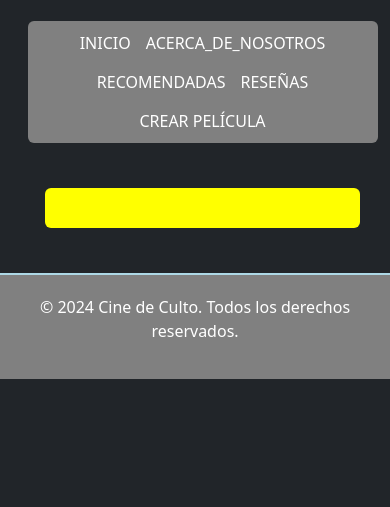
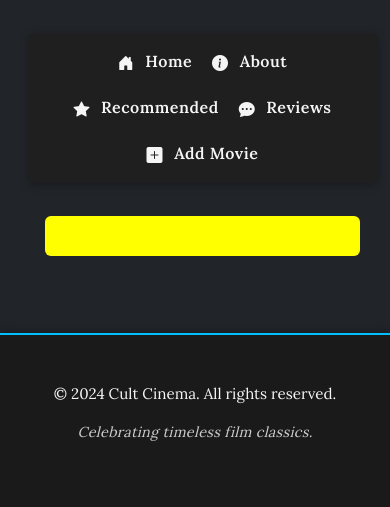
Before and after one commit to OAPadillaHerrera/peliculas-app, a website built with webpack: page front/index.html in a window 390 px wide. Shown: the part 482-989 px from the top of the page. Before the commit the page ends 861 px from the top, so only its background shows below. Built offline with nearby package versions, Linux system fonts and the light colour scheme; files whose address does not match are found by name.

Commit message:
Se mejora y/u optimiza el código: se rediseña y estiliza el menú de navegación (HTML y CSS), incluyendo integración de iconografía Bootstrap y tipografía personalizada. Se refactoriza el footer con mensaje temático y estilos visuales coherentes. Se ajusta tipografía y espaciado para mejorar legibilidad y presentación responsive.

```diff
--- a/front/index.html
+++ b/front/index.html
@@ -13,18 +13,15 @@ dinámica. La página cuenta con un encabezado, un menú de navegación, un cont
   <meta charset="UTF-8" />
   <meta name="viewport" content="width=device-width, initial-scale=1.0" />
   <link href="https://fonts.googleapis.com/css2?family=Cinzel:wght@600&display=swap" rel="stylesheet">
+  <link href="https://fonts.googleapis.com/css2?family=Lora:wght@400;600&display=swap" rel="stylesheet">
+
   <link href="https://cdn.jsdelivr.net/npm/bootstrap@5.3.3/dist/css/bootstrap.min.css" rel="stylesheet" integrity="..." crossorigin="anonymous">
   <link rel="stylesheet" href="https://cdn.jsdelivr.net/npm/bootstrap-icons@1.10.5/font/bootstrap-icons.css">
-
   <link rel="stylesheet" type="text/css" href="styles/reset.css">
-
   <link rel = "stylesheet" type = "text/css" href = "styles/reset.css">
   <link rel = "stylesheet" type = "text/css" href = "styles/styles.css">
-
   <script src = "https://ajax.googleapis.com/ajax/libs/jquery/3.7.1/jquery.min.js"></script>
-
   <title> Cine de Culto, Tu Portal de Películas!</title>
-
   <link href="https://cdn.jsdelivr.net/npm/bootstrap@5.3.3/dist/css/bootstrap.min.css" rel="stylesheet" integrity="sha384-QWTKZyjpPEjISv5WaRU9OFeRpok6YctnYmDr5pNlyT2bRjXh0JMhjY6hW+ALEwIH" crossorigin="anonymous">
 
 </head>
@@ -53,11 +50,11 @@ dinámica. La página cuenta con un encabezado, un menú de navegación, un cont
 
       <ul>
 
-        <li><a href = "index.html"> INICIO</a></li>
-        <li><a href = "pages/acercadenosotros.html"> ACERCA_DE_NOSOTROS</a></li>
-        <li><a href = "pages/recomendadas.html"> RECOMENDADAS</a></li>
-        <li><a href = "pages/resenas.html"> RESEÑAS</a></li>
-        <li><a href = "pages/createMovie.html"> CREAR PELÍCULA</a></li>
+        <li><a href="index.html"><i class="bi bi-house-door-fill"></i> Home</a></li>
+        <li><a href="pages/about.html"><i class="bi bi-info-circle-fill"></i> About</a></li>
+        <li><a href="pages/recommended.html"><i class="bi bi-star-fill"></i> Recommended</a></li>
+        <li><a href="pages/reviews.html"><i class="bi bi-chat-dots-fill"></i> Reviews</a></li>
+        <li><a href="pages/createMovie.html"><i class="bi bi-plus-square-fill"></i> Add Movie</a></li>
 
       </ul>
 
@@ -71,9 +68,11 @@ dinámica. La página cuenta con un encabezado, un menú de navegación, un cont
 
   <footer class = "main-footer">
 
-    <p>&copy; 2024 Cine de Culto. Todos los derechos reservados.</p>
+    <p>&copy; 2024 Cult Cinema. All rights reserved.</p>
+    <p class="footer-tagline">Celebrating timeless film classics.</p>
 
   </footer>
+
 
   <script src="https://cdn.jsdelivr.net/npm/bootstrap@5.3.3/dist/js/bootstrap.bundle.min.js" integrity="sha384-YvpcrYf0tY3lHB60NNkmXc5s9fDVZLESaAA55NDzOxhy9GkcIdslK1eN7N6jIeHz" crossorigin="anonymous"></script>
   <script src = "./public/bundle.js"></script>
--- a/front/styles/styles.css
+++ b/front/styles/styles.css
@@ -21,7 +21,7 @@ Responsive adjustments are included to ensure usability across different devices
   justify-content: center;
   align-items: center;
   flex-wrap: wrap;
-  padding: 1.5rem 2rem;
+  padding: 2rem 1rem;
   background-color: #1a1a1a;
   border-bottom: 2px solid #00bfff;
   box-shadow: 0 2px 6px rgba(0, 0, 0, 0.4);
@@ -72,10 +72,10 @@ Responsive adjustments are included to ensure usability across different devices
   color: #ffd700;
   font-size: 2.5rem;
   font-weight: 600;
-  margin: 2rem auto;
+  margin: 2rem 0.5rem 2.5rem 0.5rem;
   font-family: 'Cinzel', serif;
   text-shadow: 1px 1px 4px rgba(0, 0, 0, 0.6);
-  letter-spacing: 1px;
+  letter-spacing: 0.05em;
   max-width: 800px;
   line-height: 1.4;
 
@@ -84,12 +84,14 @@ Responsive adjustments are included to ensure usability across different devices
 .main-nav {
 
   display: flex;
+  justify-content: center;
   flex-wrap: wrap;
-  justify-content: center;
-  width: 49%;
-  margin: 1.25rem 0;
-  background-color: gray;
-  padding: 0;
+  background-color: #1f1f1f;
+  padding: 1rem 2rem;
+  margin: 0.5rem auto;
+  width: auto;
+  border-radius: 0.75rem;
+  box-shadow: 0 2px 8px rgba(0, 0, 0, 0.3);
 
 }
 
@@ -100,24 +102,36 @@ Responsive adjustments are included to ensure usability across different devices
   justify-content: center;
   align-items: center;
   list-style: none;
-  gap: 0.9375rem;
-  margin: 0.625rem 0;
+  gap: 1.25rem;
+  margin: 0;
   padding: 0;
-  border-radius: 0.3125rem;
 
 }
 
 .main-nav a {
 
   text-decoration: none;
-  color: white;
-  transition: color 0.3s;
+  color: #f5f5f5;
+  font-family: 'Lora', serif;
+  font-size: 1rem;
+  font-weight: 600;
+  letter-spacing: 0.5px;
+  transition: color 0.3s ease;
+
+}
+
+.main-nav a i {
+
+  margin-right: 0.4rem;
+  font-size: 1rem;
+  vertical-align: middle;
 
 }
 
 .main-nav a:hover {
 
-  color: lightblue;
+  color: #ffd700;
+  text-shadow: 0 0 4px rgba(255, 215, 0, 0.3);
 
 }
 
@@ -131,7 +145,7 @@ main {
 
 }
 
-.main-footer {
+/*.main-footer {
 
   display: flex;
   flex-wrap: wrap;
@@ -141,6 +155,34 @@ main {
   background-color: gray;
   border-top: 0.125rem solid lightblue;
   color: white;
+
+}*/
+
+.main-footer {
+
+  display: flex;
+  flex-wrap: wrap;
+  justify-content: center;
+  align-items: center;
+  flex-direction: column;
+  text-align: center;
+  background-color: #1a1a1a;
+  color: #f5f5f5;
+  padding: 3rem 1rem;
+  margin-top: 2rem;
+  border-top: 2px solid #00bfff;
+  box-shadow: 0 -2px 8px rgba(0, 0, 0, 0.3);
+  font-family: 'Lora', serif;
+  font-size: 0.95rem;
+
+}
+
+.footer-tagline {
+
+  font-style: italic;
+  font-size: 0.9rem;
+  color: #cccccc;
+  letter-spacing: 0.3px;
 
 }
 
```
Also changed, not shown: front/pages/recommended.html (renamed from front/pages/recomendadas.html, +1 -1 lines), front/pages/about.html (renamed from front/pages/acercadenosotros.html), front/pages/reviews.html (renamed from front/pages/resenas.html).
